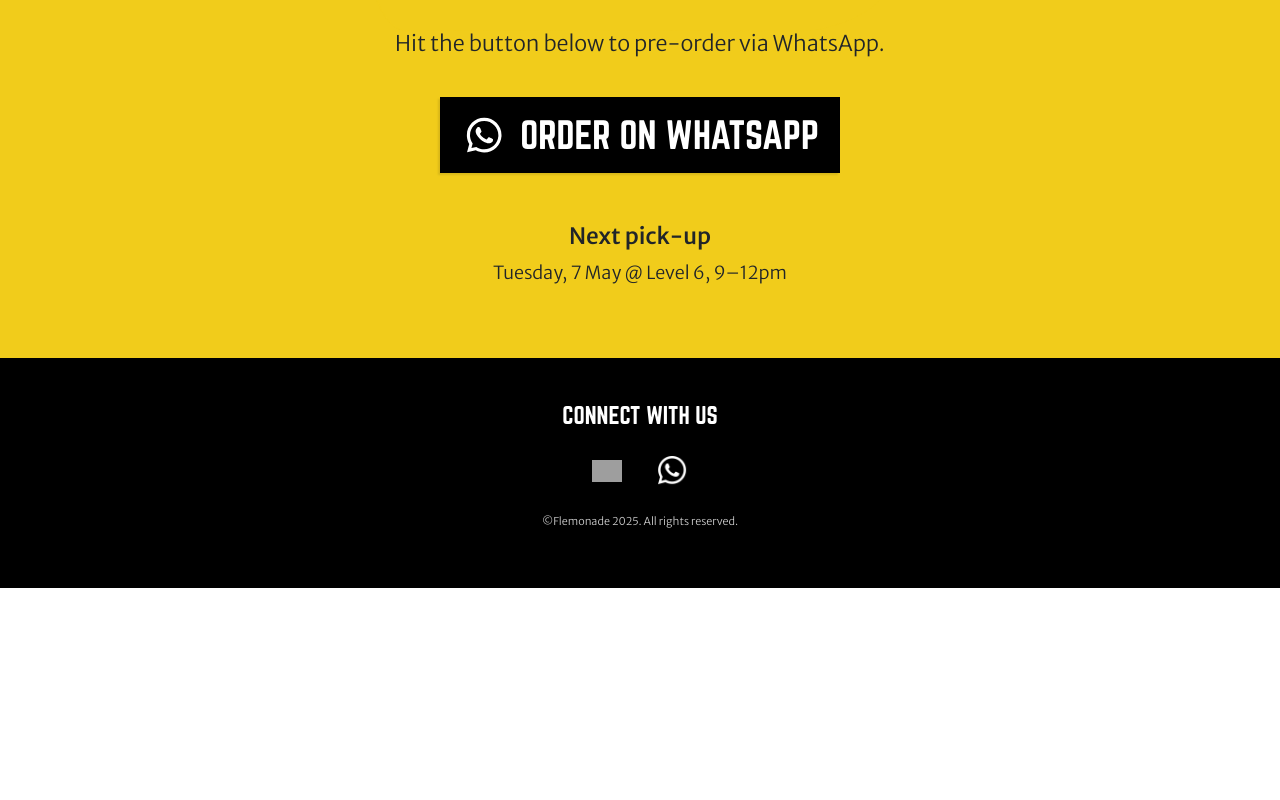
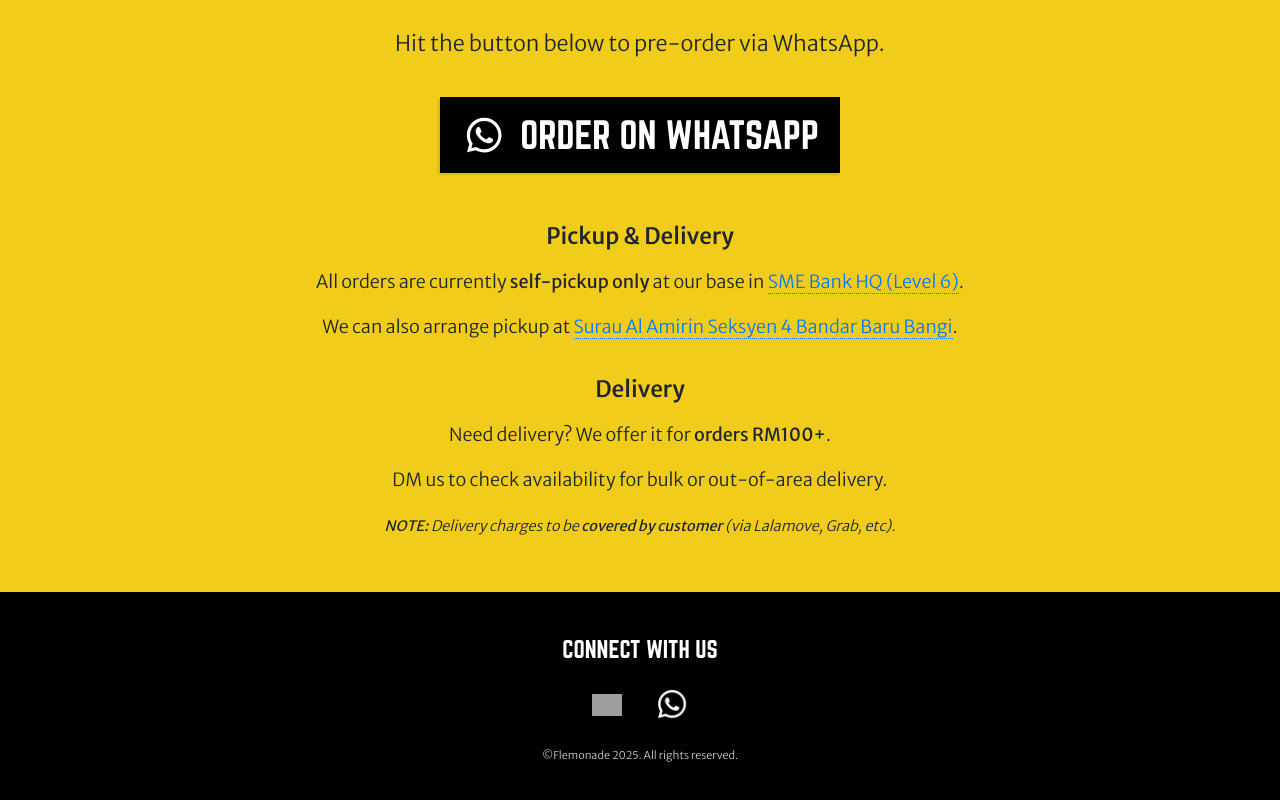
Before and after one commit to HmzAli/flemonade, a React (Vite) app: page /about-us in a window 1280 px wide. Shown: the part 880-1680 px from the top of the page. Before the commit the page ends 1468 px from the top, so only its background shows below. Built offline with nearby package versions, Linux system fonts and the light colour scheme; grey boxes are pictures that could not be loaded.

Commit message:
Add delivery note

```diff
--- a/src/components/Order/Order.scss
+++ b/src/components/Order/Order.scss
@@ -6,13 +6,26 @@
   padding-bottom: 3rem;
   // color: $color-tertiary;
 
+  h5 {
+    margin-bottom: 1rem;
+  }
+
   .main-section__title {
     transform: translateY(-6rem);
     cursor: pointer;
   }
 
-  .pickup-date {
+  .pickup-info {
+    max-width: 800px;
+    margin: auto;
     text-align: center;
+  }
+
+  .delivery-info {
+    max-width: 800px;
+    margin: auto;
+    text-align: center;
+    margin-top: 2rem;
   }
 
   .cta-section {
@@ -59,3 +72,8 @@
     }
   }
 }
+
+.delivery-wrapper {
+  max-width: 700px;
+  margin: auto;
+}
--- a/src/components/Order/index.tsx
+++ b/src/components/Order/index.tsx
@@ -23,9 +23,23 @@
           </div>
         </div>
 
-        <div className="pickup-date">
-          <h5>Next pick-up</h5>
-          <p>Tuesday, 7 May @ Level 6, 9–12pm</p>
+        <div className="delivery-wrapper">
+          <div className="pickup-info">
+            <h5>Pickup & Delivery</h5>
+            <p>All orders are currently <strong>self-pickup only</strong> at our base in <a className="text-link" target="_blank" href="https://maps.app.goo.gl/LFw2PWNYikXiZR3q6">SME Bank HQ (Level 6)</a>. </p>
+
+            <p>We can also arrange pickup at <a className="text-link" target="_blank" href="https://maps.app.goo.gl/zVM4menenb1ZPdLr8">Surau Al Amirin Seksyen 4 Bandar Baru Bangi</a>.</p>
+          </div>
+
+          <div className="delivery-info">
+            <h5>Delivery</h5>
+              <p>Need delivery? We offer it for <strong>orders RM100+</strong>. </p>
+
+              <p>DM us to check availability for bulk or out-of-area delivery.</p>
+
+              <small><strong>NOTE:</strong> Delivery charges to be <strong>covered by customer</strong> (via Lalamove, Grab, etc).</small>
+          </div>
+
         </div>
       </div>
     </section>
--- a/src/pages/Index/Index.tsx
+++ b/src/pages/Index/Index.tsx
@@ -1,21 +1,19 @@
 import Layout from '../../components/Layout'
-// import MainBanner from '../../components/MainBanner'
-// import Products from '../../components/Products'
-// import Process from '../../components/Process'
-// import Testimonials from '../../components/Testimonials'
-// import Order from '../../components/Order'
+import MainBanner from '../../components/MainBanner'
+import Products from '../../components/Products'
+import Process from '../../components/Process'
+import Testimonials from '../../components/Testimonials'
+import Order from '../../components/Order'
 import './Index.scss'
-import ComingSoon from '../ComingSoon'
 
 function Index() {
   return (
     <Layout>
-      <ComingSoon />
-      {/* <MainBanner />
+      <MainBanner />
       <Products />
       <Process />
       <Testimonials />
-      <Order /> */}
+      <Order />
     </Layout>
   )
 }
--- a/src/theme.scss
+++ b/src/theme.scss
@@ -292,3 +292,23 @@
 .section-sep {
   width: 33.333rem;
 }
+
+p {
+  a {
+    text-decoration: none;
+    color: #007bff !important;
+    border-bottom: 1px dotted #007bff;
+    transition: all .3s ease-in-out;
+
+    &:hover {
+      color: #0056b3 !important;
+      border-color: #0056b3;
+    }
+  }
+}
+
+small {
+  font-style: italic;
+  font-size: .8rem;
+  color: #999;
+}
```
